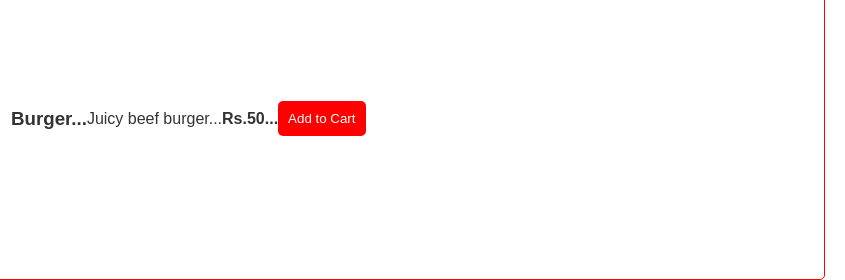
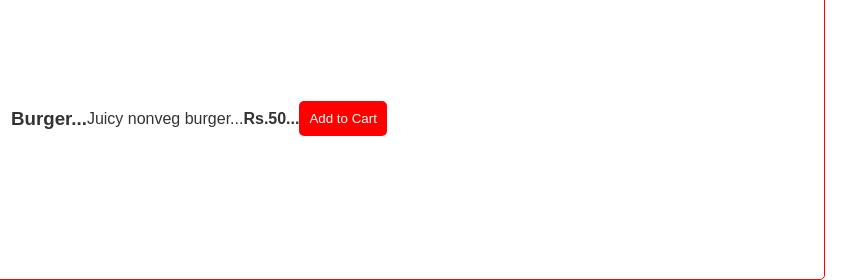
Before and after one commit to TahsinZahir/TheFoodyZoneFrontend-Js-, a plain HTML site: page index.html in a window 1280 px wide. Shown: the part 562-842 px from the top of the page, 435-1280 px from the left. Drawn offline with Linux system fonts and the light colour scheme.

Commit message:
index.html

```diff
--- a/index.html
+++ b/index.html
@@ -30,7 +30,7 @@
             <img src="https://encrypted-tbn0.gstatic.com/images?q=tbn:ANd9GcQ5notd9JfOzIAW6kz3GQmPDsnggQdrZmPjlA&s" alt="Burger">
             <h3>Burger...</h3>
 
-            <p>Juicy beef burger...</p>
+            <p>Juicy nonveg burger...</p>
             <p class="price">Rs.50...</p>
 
             <button class="add-to-cart" data-item="Burger" data-price="50">Add to Cart</button>
```
